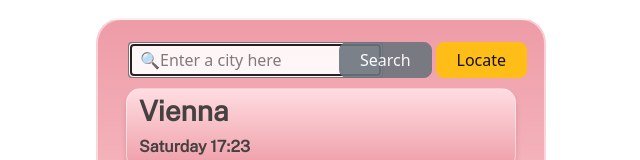
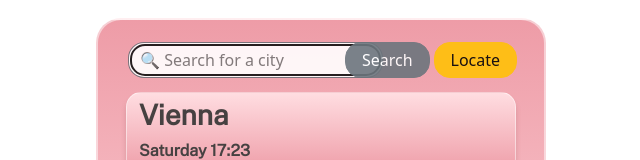
Before and after one commit to annakassai/shecodesreact_fp, a React (Create React App) app: page / in a window 1280 px wide. Shown: the top 160 px of the page, without its empty margins (319-959 px from the left). Built offline with nearby package versions, Linux system fonts and the light colour scheme.

Commit message:
Styled buttons

```diff
--- a/src/Forecast.js
+++ b/src/Forecast.js
@@ -16,7 +16,7 @@ export default function Forecast() {
     <hr/>
     <div className="container">
       <div className="row">
-        <div className="col-7">
+        <div className="col-6">
           <h5 className="data">{weather.description}</h5>
           <h5 className="local-temperature">
             <ReactAnimatedWeather
--- a/src/Search.css
+++ b/src/Search.css
@@ -1,25 +1,29 @@
 .searchengine {
     margin-top: 4px;
+    margin-bottom: 4px;
     padding: 4px 10px;
     border: 2px solid #6c6e75;
-    border-radius: 4px;
+    border-radius: 16px;
     opacity: 0.9;
     color: #6c6e75;
   }
 
   .btn-secondary {
     margin-top: 4px;
-    margin-left: 6px;
-    padding: 5px 20px;
-    border-radius: 8px;
+    margin-left: 12px;
+    margin-bottom: 4px;
+    padding: 5px 16px;
+    border-radius: 16px;
     opacity: 0.9;
     transition: all 200ms ease;
   }
 
   .btn-warning {
     margin-top: 4px;
-    padding: 5px 20px;
-    border-radius: 8px;
+    margin-left:-2px;
+    margin-bottom: 4px;
+    padding: 5px 16px;
+    border-radius: 16px;
     opacity: 0.9;
     transition: all 200ms ease;
   }
--- a/src/Search.js
+++ b/src/Search.js
@@ -10,7 +10,7 @@ export default function Search() {
             <input
               type="search"
               className="searchengine"
-              placeholder="🔍Enter a city here"
+              placeholder="🔍 Search for a city"
               autoFocus={true}
               autoComplete="off"
             />
```
Also changed, not shown: 1 other file (tests, documents, lock files or other folders).
